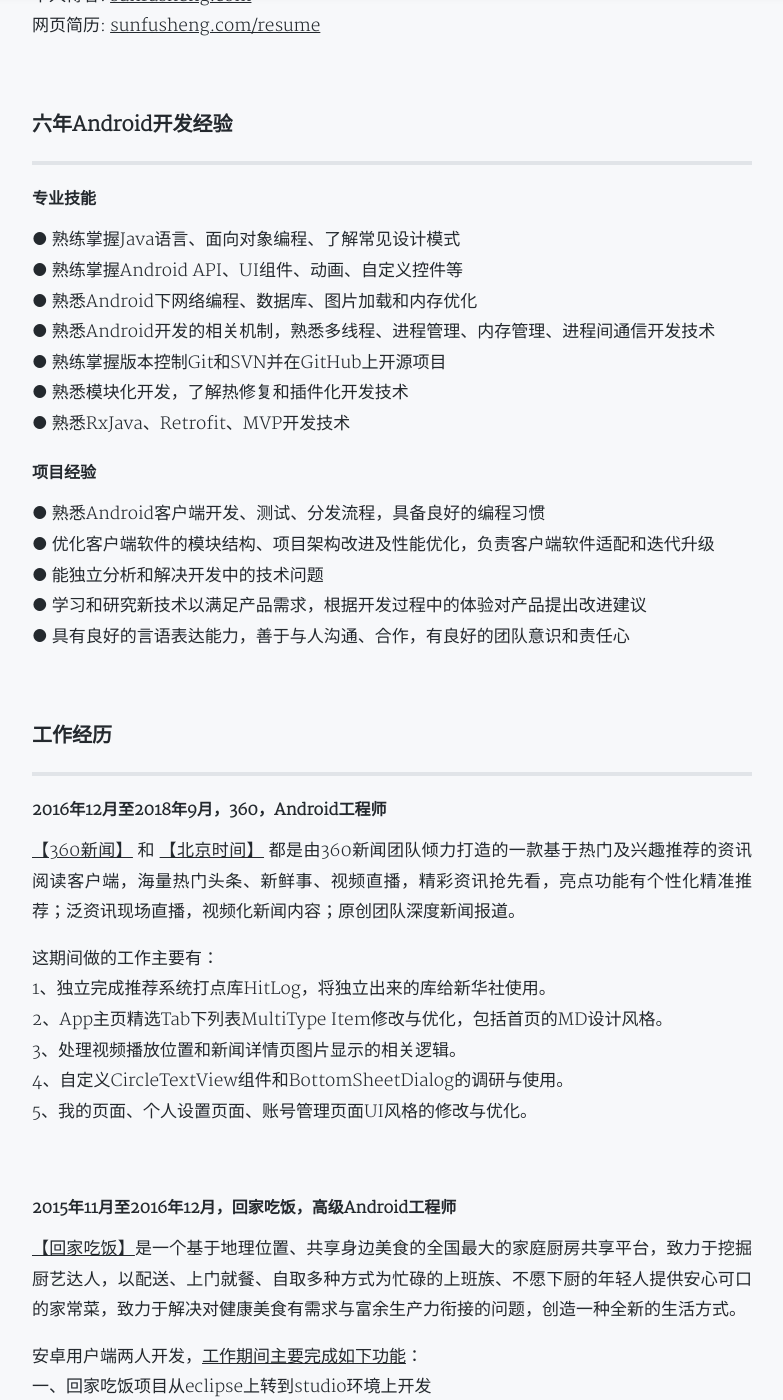
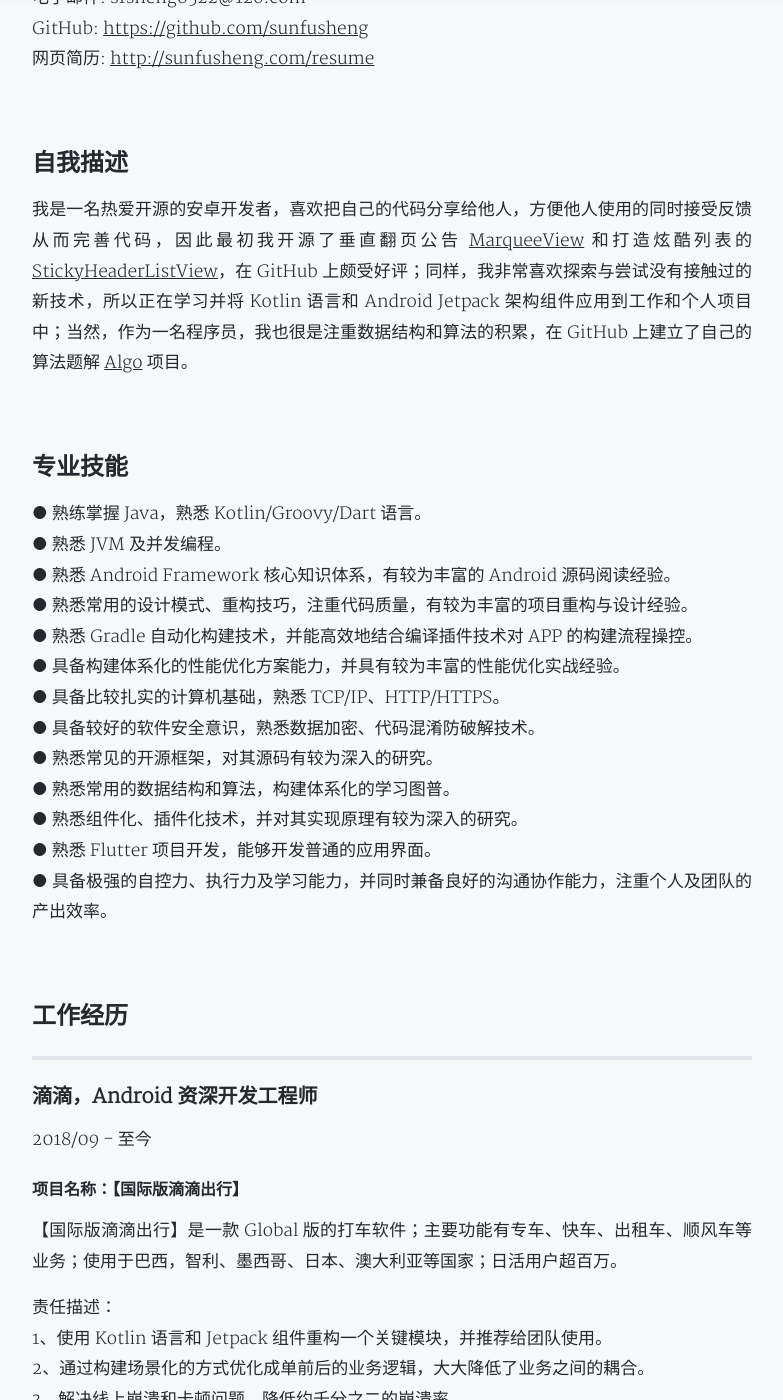
Before and after one commit to sunfusheng/sunfusheng.github.io, a Jekyll site: the page built from resume.md, in a window 1280 px wide and 1400 px high, scrolled down 754 px. Shown: the whole window, without its empty margins (248-1031 px from the left). Built offline with Jekyll 4.4.1, drawn with Linux system fonts in a browser that asks for light colours; nearby versions of some CDN libraries; a style sheet for code colours, icons or effects is not loaded; some of the changed text lies outside the part shown.

Commit message:
add new resume

```diff
--- a/resume.md
+++ b/resume.md
@@ -3,7 +3,9 @@
 layout: page
 ---
 
-### 个人信息
+<br/>
+
+## 六年 Android 开发经验
 ***
 
 姓 名: 孙福生
@@ -12,81 +14,119 @@
 专 业: 自动化
 出生年月: 1989年3月
 
-手机号码: [185-1108-0322]()
-电子邮件: [sfsheng0322@126.com]()
+手机号码: 185-1108-0322
+电子邮件: sfsheng0322@126.com
 GitHub: [https://github.com/sunfusheng](https://github.com/sunfusheng)
-个人博客: [sunfusheng.com](http://sunfusheng.com/)
-网页简历: [sunfusheng.com/resume](http://sunfusheng.com/resume/)
+网页简历: [http://sunfusheng.com/resume](http://sunfusheng.com/resume)
 
 <br/>
 
-### 六年Android开发经验
-***
+## 自我描述
 
-#### 专业技能
-
-● 熟练掌握Java语言、面向对象编程、了解常见设计模式
-● 熟练掌握Android API、UI组件、动画、自定义控件等
-● 熟悉Android下网络编程、数据库、图⽚加载和内存优化
-● 熟悉Android开发的相关机制，熟悉多线程、进程管理、内存管理、进程间通信开发技术
-● 熟练掌握版本控制Git和SVN并在GitHub上开源项目
-● 熟悉模块化开发，了解热修复和插件化开发技术
-● 熟悉RxJava、Retrofit、MVP开发技术
-
-#### 项目经验
-
-● 熟悉Android客户端开发、测试、分发流程，具备良好的编程习惯
-● 优化客户端软件的模块结构、项目架构改进及性能优化，负责客户端软件适配和迭代升级
-● 能独立分析和解决开发中的技术问题
-● 学习和研究新技术以满足产品需求，根据开发过程中的体验对产品提出改进建议
-● 具有良好的言语表达能力，善于与人沟通、合作，有良好的团队意识和责任心
+我是一名热爱开源的安卓开发者，喜欢把自己的代码分享给他人，方便他人使用的同时接受反馈从而完善代码，因此最初我开源了垂直翻页公告 [MarqueeView](https://github.com/sunfusheng/MarqueeView) 和打造炫酷列表的 [StickyHeaderListView](https://github.com/sunfusheng/StickyHeaderListView)，在 GitHub 上颇受好评；同样，我非常喜欢探索与尝试没有接触过的新技术，所以正在学习并将 Kotlin 语言和 Android Jetpack 架构组件应用到工作和个人项目中；当然，作为一名程序员，我也很是注重数据结构和算法的积累，在 GitHub 上建立了自己的算法题解 [Algo](https://github.com/sunfusheng/Algo) 项目。
 
 <br/>
 
-### 工作经历
-***
+## 专业技能
 
-#### 2016年12月至2018年9月，360，Android工程师
-
-[【360新闻】](http://app.mi.com/details?id=com.so.news.activity) 和 [【北京时间】](http://app.mi.com/details?id=com.btime.bjtime) 都是由360新闻团队倾力打造的一款基于热门及兴趣推荐的资讯阅读客户端，海量热门头条、新鲜事、视频直播，精彩资讯抢先看，亮点功能有个性化精准推荐；泛资讯现场直播，视频化新闻内容；原创团队深度新闻报道。
-
-这期间做的工作主要有：
-1、独立完成推荐系统打点库HitLog，将独立出来的库给新华社使用。
-2、App主页精选Tab下列表MultiType Item修改与优化，包括首页的MD设计风格。
-3、处理视频播放位置和新闻详情页图片显示的相关逻辑。
-4、自定义CircleTextView组件和BottomSheetDialog的调研与使用。
-5、我的页面、个人设置页面、账号管理页面UI风格的修改与优化。
+● 熟练掌握 Java，熟悉 Kotlin/Groovy/Dart 语言。
+● 熟悉 JVM 及并发编程。
+● 熟悉 Android Framework 核心知识体系，有较为丰富的 Android 源码阅读经验。
+● 熟悉常用的设计模式、重构技巧，注重代码质量，有较为丰富的项目重构与设计经验。
+● 熟悉 Gradle 自动化构建技术，并能高效地结合编译插件技术对 APP 的构建流程操控。
+● 具备构建体系化的性能优化方案能力，并具有较为丰富的性能优化实战经验。
+● 具备比较扎实的计算机基础，熟悉 TCP/IP、HTTP/HTTPS。
+● 具备较好的软件安全意识，熟悉数据加密、代码混淆防破解技术。
+● 熟悉常见的开源框架，对其源码有较为深入的研究。
+● 熟悉常用的数据结构和算法，构建体系化的学习图普。
+● 熟悉组件化、插件化技术，并对其实现原理有较为深入的研究。
+● 熟悉 Flutter 项目开发，能够开发普通的应用界面。
+● 具备极强的自控力、执行力及学习能力，并同时兼备良好的沟通协作能力，注重个人及团队的产出效率。
 
 <br/>
 
-#### 2015年11月至2016年12月，回家吃饭，高级Android工程师
+## 工作经历
+***
 
-[【回家吃饭】](http://www.jiashuangkuaizi.com/)是一个基于地理位置、共享身边美食的全国最大的家庭厨房共享平台，致力于挖掘厨艺达人，以配送、上门就餐、自取多种方式为忙碌的上班族、不愿下厨的年轻人提供安心可口的家常菜，致力于解决对健康美食有需求与富余生产力衔接的问题，创造一种全新的生活方式。
+### 滴滴，Android 资深开发工程师
 
-安卓用户端两人开发，[工作期间主要完成如下功能](http://www.jianshu.com/p/329312a93266)：
-一、回家吃饭项目从eclipse上转到studio环境上开发
-二、项目管理从svn迁移到git上，多分支管理开发
-三、网络库从xUtils更换为OkHttp3.2
-四、使用动态代理AOP编程框架统一拦截实现网络回调
-五、首页全新改版，优化定位功能
-六、重构厨房详情页
-七、重写购物车，自定义ShoppingView
-八、优化图片加载、内存泄漏等
+2018/09 - 至今
+
+#### 项目名称：【国际版滴滴出行】
+【国际版滴滴出行】是一款 Global 版的打车软件；主要功能有专车、快车、出租车、顺风车等业务；使用于巴西，智利、墨西哥、日本、澳大利亚等国家；日活用户超百万。
+
+责任描述：
+1、使用 Kotlin 语言和 Jetpack 组件重构一个关键模块，并推荐给团队使用。
+2、通过构建场景化的方式优化成单前后的业务逻辑，大大降低了业务之间的耦合。
+3、解决线上崩溃和卡顿问题，降低约千分之二的崩溃率。
+
+### 360，Android 高级开发工程师
+
+2016/12 - 2018/09
+
+#### 项目名称：【蓝信】
+【蓝信】是一款操作起来很简单，功能也很全面的企业级通讯工具。主要功能有单聊、群聊、电话会议、企业通讯录管理、企业服务管理等。
+
+责任描述：
+1、引入 Rxjava 辅助获取 IM 过程中所有相关的网络数据。
+2、通过 ContentProvider 实现服务在模块间和进程间共享，降低了第三方包的重复引用。
+3、使用多种手段降低 APK 包体积大小，优化后降低 10% 左右。
+
+#### 项目名称：【北京时间】【360新闻】
+【北京时间】是北京广播电视台官方APP，和【360新闻】一样都是360新闻团队打造的一款热门的新闻资讯客户端。
+
+责任描述：
+1、以较高质量和指标独立封装一套埋点存储与上传工具，降低内存开销，避免影响主线程卡顿。
+2、优化新闻主页 RecyclerView 显示多种数据类型使用繁琐并且不同页面无法复用的问题，封装一套多种数据类型可全局复用，可局部覆盖，通过数据驱动显示多种数据类型的 [MultiType](https://github.com/sunfusheng/MultiType)，大大提高了业务开发速度。
+3、以 LeakCanary 为主其它手段为辅，解决 APP 大部分内存泄漏问题。
 
 <br/>
 
-#### 2014年10月至2015年11月，创新工场，Android工程师
+### 回家吃饭，Android 高级开发工程师
 
-[【美丽屋】](http://bj.meiliwu.com/)是一款可以根据城市或者地图搜索二手房、待出租房，浏览房屋相关信息，具有IM聊天功能可以与卖房者、租房者沟通，同时该应用还拥有贷款计算器和税费计算器功能。
+2015/11 - 2016/12
 
-在此期间我主要完成该应用的注册、登录和引导页等基本功能，实现租房详情页，使用百度地图实现地图查找房源功能，实现税费计算器和贷款计算器功能等。
+参与并重构【回家吃饭】项目，主要完成如下工作：
+1、项目从 Eclipse 环境上切换到 Studio 上开发，项目托管从 SVN 迁移到 Git 上实行多分支版本管理。
+2、网络库从 xUtils 更换为 OkHttp + Retofit，封装一套简单易用的框架。
+3、首页全新改版，具体参考个人开源项目【打造炫酷列表的[StickyHeaderListView](https://github.com/sunfusheng/StickyHeaderListView)】。
+4、使用 MVP 架构模式重构首页美食列表，厨房详情页等。
+5、自定义 ShoppingView 购物车组件，加入动画效果。
 
 <br/>
 
-####  2013年2月至2014年9月，山东卡尔电气，Android工程师
+### 创新工场，Android 开发工程师
 
-[【视界通】](http://www.kaer.cn/pro-836.html)是以点对点信息服务为基础(P2P)的视频监控项目。具体功能为实时视频查看、历史录像和远程录像回放、云台设备控制、语音对讲和视频抓拍等功能。主要使用ZMQ网络通信技术传输音视频数据，使用JNI调用C语言实现的H264解码库解析终端设备发送的视频和音频数据。
+2014/10 - 2015/11
 
-[【蓝牙智能固话】](http://www.kaer.cn/pro-834.html)是一款基于4G网络或有线电话网络具有蓝牙通话功能的智能电话机。用户可以通过手机蓝牙控制带有蓝牙模块的智能电话机拨打企业通讯录中的号码、接听来电，查看通话记录等功能，同时话机也可以控制手机拨打电话、挂断电话。主要使用的技术包括：Android下蓝牙的连接、重连和数据传输、通过WebService与服务器交互以获取企业通讯录数据、使用SQlite数据库保存企业通讯录数据等。
+从头开始参与【美丽屋】项目的开发与后期版本的迭代。
+1、负责应用的登录注册页面，处理相关的网络请求。
+2、负责贷款计算器和税费计算器模块功能。
+3、负责地图搜索二手房和待出租房模块功能，优化地图元素的显示。
 
 <br/>
+
+### 山东卡尔电气，Android 初级开发工程师
+
+2013/02 - 2014/09
+
+1、参与多个项目的用户界面设计，可灵活运用原生组件，追求良好的用户体验。
+2、参与公共组件的封装，提升组件复用性，从而提升团队开发效率。
+
+<br/>
+
+## 教育经历
+***
+
+● 2009年 - 2013年，山东工商学院，本科，自动化专业
+● 英语CET4
+● 全国大学生电子设计大赛优秀奖
+● 校智能车比赛二等奖
+
+<br/>
+
+## 兴趣爱好
+***
+
+● 喜欢探索与尝试没有接触过的新技术，热爱开源。
+● 业余时间喜欢看书，有长期的个人健身习惯。
```
Also changed, not shown: resume_backup_20200427.md (added, +92 -0 lines).
